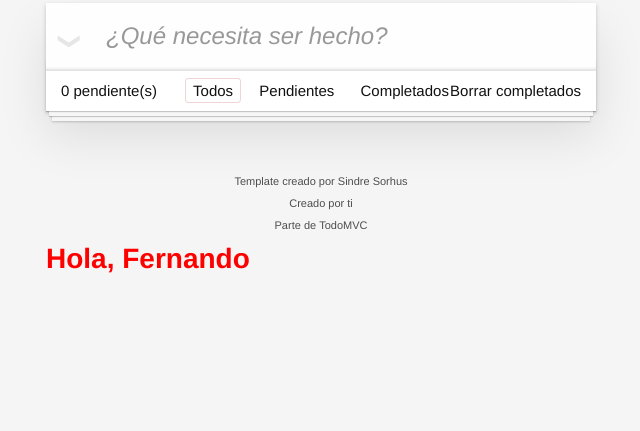
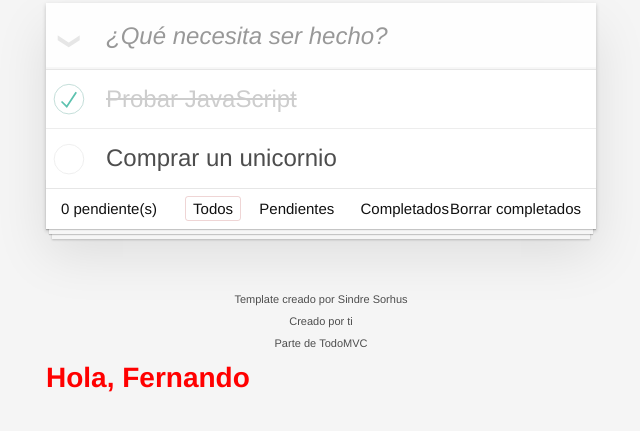
Before and after one commit to hevorange/Todos, a website built with webpack: page src/index.html in a window 1280 px wide. Shown: the part 127-558 px from the top of the page, without its empty margins (319-959 px from the left). Built offline with nearby package versions, Linux system fonts and the light colour scheme.

Commit message:
modificamos  el index.html

```diff
--- a/src/index.html
+++ b/src/index.html
@@ -18,22 +18,22 @@
 				<ul class="todo-list">
 					<!-- These are here just to show the structure of the list items -->
 					<!-- List items should get the class `editing` when editing and `completed` when marked as completed -->
-					<!-- <li class="completed" data-id="abc">
+					<li class="completed" data-id="abc">
 						<div class="view">
 							<input class="toggle" type="checkbox" checked>
 							<label>Probar JavaScript</label>
 							<button class="destroy"></button>
 						</div>
 						<input class="edit" value="Create a TodoMVC template">
-					</li> -->
-					<!-- <li>
+					</li>
+					<li>
 						<div class="view">
 							<input class="toggle" type="checkbox">
 							<label>Comprar un unicornio</label>
 							<button class="destroy"></button>
 						</div>
 						<input class="edit" value="Rule the web">
-					</li> -->
+					</li>
 				</ul>
 			</section>
 			<!-- This footer should hidden by default and shown when there are todos -->
```
